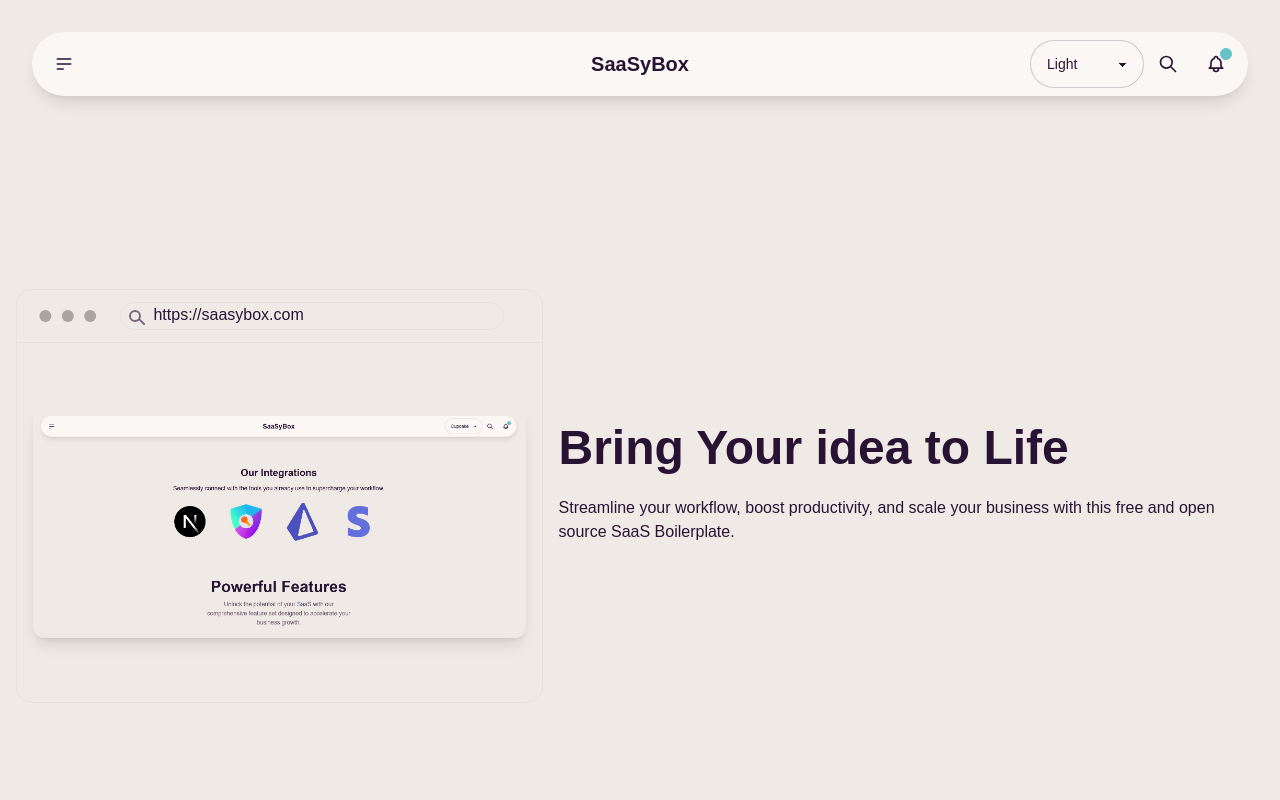
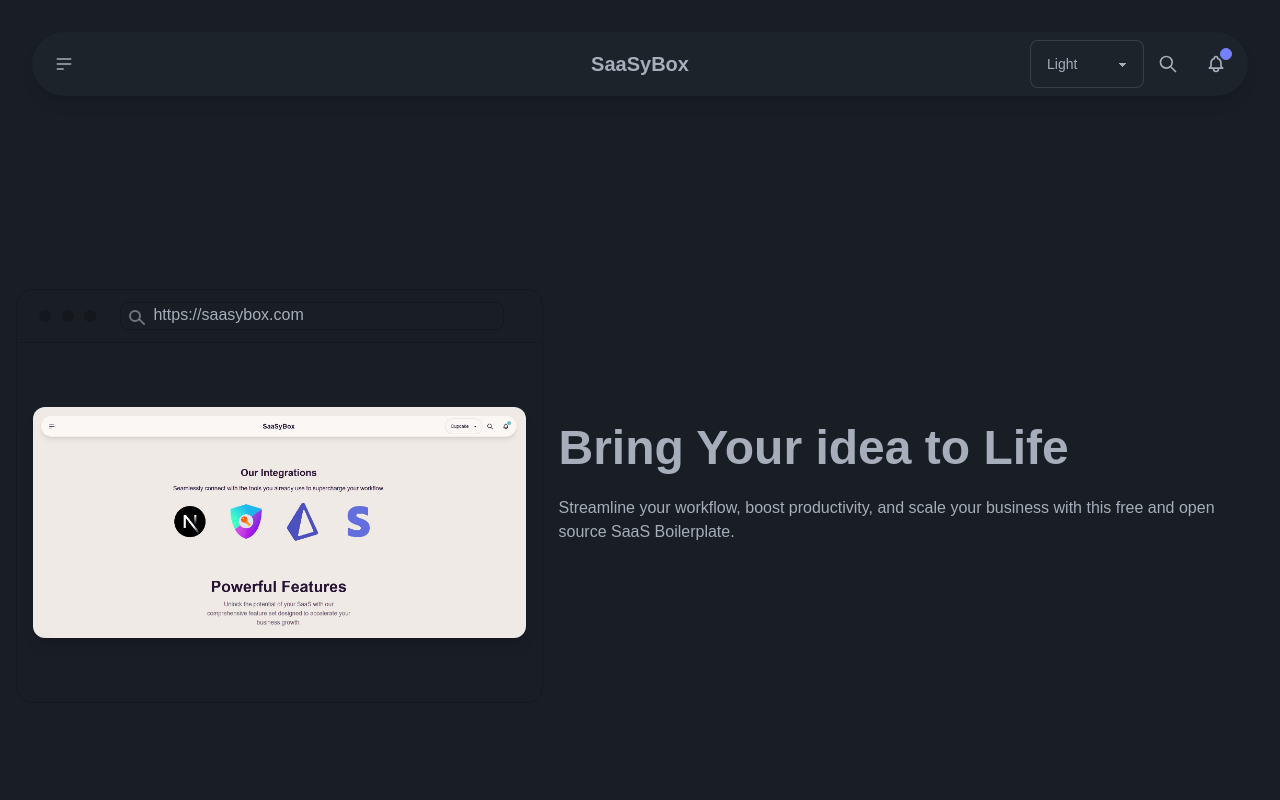
Before and after one commit to AgboganEmmanuel/saasybox, a Next.js app: page / in a window 1280 px wide. Shown: the top 800 px of the page. Built offline with nearby package versions, Linux system fonts and the light colour scheme.

Commit message:
adaptation du theme

```diff
--- a/src/app/layout.tsx
+++ b/src/app/layout.tsx
@@ -1,6 +1,7 @@
 import type { Metadata } from "next";
 import localFont from "next/font/local";
 import "./globals.css";
+import { ThemeProvider } from '@/context/ThemeContext'
 
 const geistSans = localFont({
   src: "./fonts/GeistVF.woff",
@@ -28,7 +29,9 @@
       <body
         className={`${geistSans.variable} ${geistMono.variable} antialiased`}
       >
-        {children}
+        <ThemeProvider>
+          {children}
+        </ThemeProvider>
       </body>
     </html>
   );
--- a/src/app/page.tsx
+++ b/src/app/page.tsx
@@ -6,13 +6,8 @@
 import { Pricing } from '@/components/Pricing'
 import { Footer } from '@/components/Footer'
 import { FadeInSection } from '@/components/FadeInSection'
-import { useEffect } from 'react'
 
 export default function Home() {
-  useEffect(() => {
-    document.documentElement.setAttribute('data-theme', 'cupcake');
-  }, []);
-
   return (
     <div className="min-h-screen bg-base-200 flex flex-col">
       <Navbar />
--- a/src/components/Navbar.tsx
+++ b/src/components/Navbar.tsx
@@ -1,17 +1,19 @@
 "use client"
 import React, { useState, useEffect } from 'react';
 import Link from 'next/link';
+import { useTheme } from '@/context/ThemeContext'
+import { DaisyUITheme } from '@/context/ThemeContext';
 
 export function Navbar() {
-  const [theme, setTheme] = useState('light');
+  const { theme, setTheme } = useTheme()
 
-  useEffect(() => {
+  /*useEffect(() => {
     document.documentElement.setAttribute('data-theme', theme);
-  }, [theme]);
+  }, [theme]);*/
 
   const handleThemeChange = (event: React.ChangeEvent<HTMLSelectElement>) => {
-    setTheme(event.target.value);
-  };
+    setTheme(event.target.value as DaisyUITheme)
+  }
 
   return (
     <div className="fixed top-0 left-0 right-0 z-50 p-2 sm:p-4 md:p-6 lg:p-8 ">
--- /dev/null
+++ b/src/context/ThemeContext.tsx
@@ -0,0 +1,71 @@
+'use client'
+
+import React, { createContext, useState, useContext, useEffect } from 'react'
+
+// Daisy UI themes
+export type DaisyUITheme =
+  | 'light'
+  | 'dark'
+  | 'cupcake'
+  | 'bumblebee'
+  | 'emerald'
+  | 'corporate'
+  | 'synthwave'
+  | 'retro'
+  | 'cyberpunk'
+  | 'valentine'
+  | 'halloween'
+  | 'garden'
+  | 'forest'
+  | 'aqua'
+  | 'lofi'
+  | 'pastel'
+  | 'fantasy'
+  | 'wireframe'
+  | 'black'
+  | 'luxury'
+  | 'dracula'
+  | 'cmyk'
+  | 'autumn'
+  | 'business'
+  | 'acid'
+  | 'lemonade'
+  | 'night'
+  | 'coffee'
+  | 'winter'
+
+interface ThemeContextType {
+  theme: DaisyUITheme
+  setTheme: (theme: DaisyUITheme) => void
+}
+
+const ThemeContext = createContext<ThemeContextType>({
+  theme: 'cupcake',
+  setTheme: () => {}
+})
+
+export const ThemeProvider: React.FC<{ children: React.ReactNode }> = ({ children }) => {
+  const [theme, setTheme] = useState<DaisyUITheme>(() => {
+    // Server-side rendering safe initialization
+    if (typeof window !== 'undefined') {
+      return (localStorage.getItem('theme') as DaisyUITheme) || 'dark'
+    }
+    return 'dark'
+  })
+
+  useEffect(() => {
+    // Update data-theme attribute and localStorage
+    if (typeof document !== 'undefined') {
+      document.documentElement.setAttribute('data-theme', theme)
+      localStorage.setItem('theme', theme)
+    }
+  }, [theme])
+
+  return (
+    <ThemeContext.Provider value={{ theme, setTheme }}>
+      {children}
+    </ThemeContext.Provider>
+  )
+}
+
+export const useTheme = () => useContext(ThemeContext)
```
